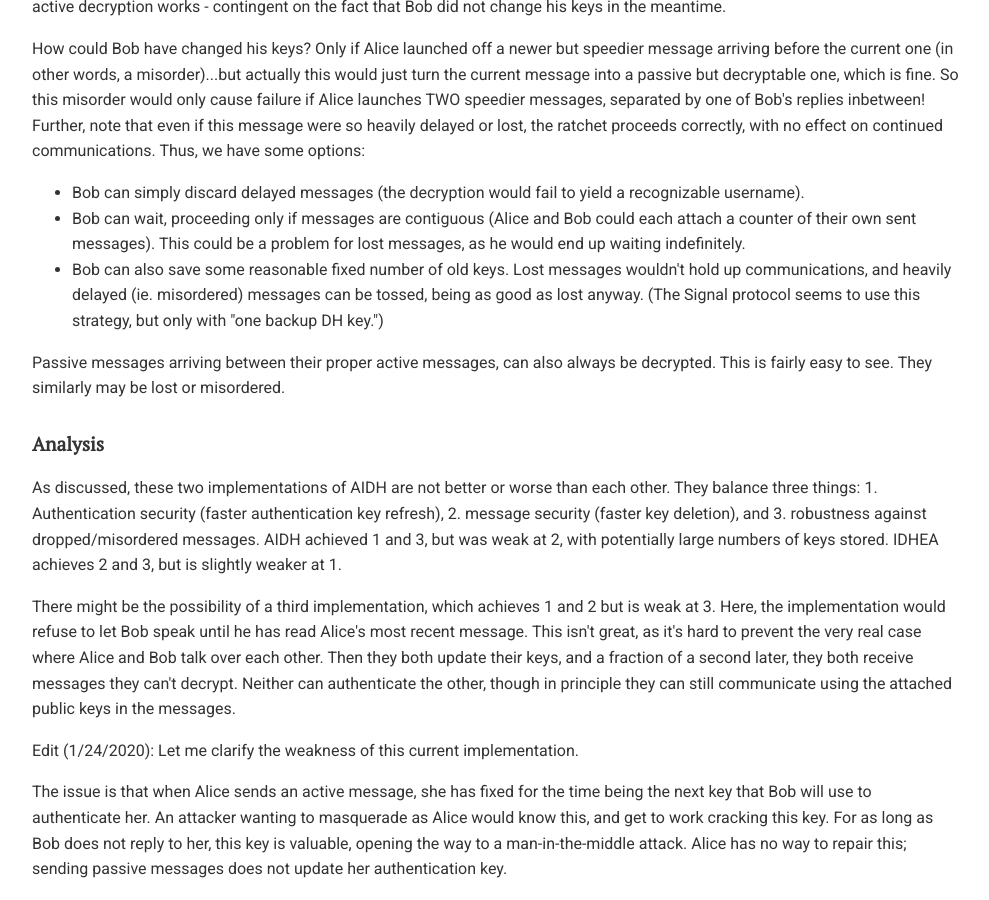
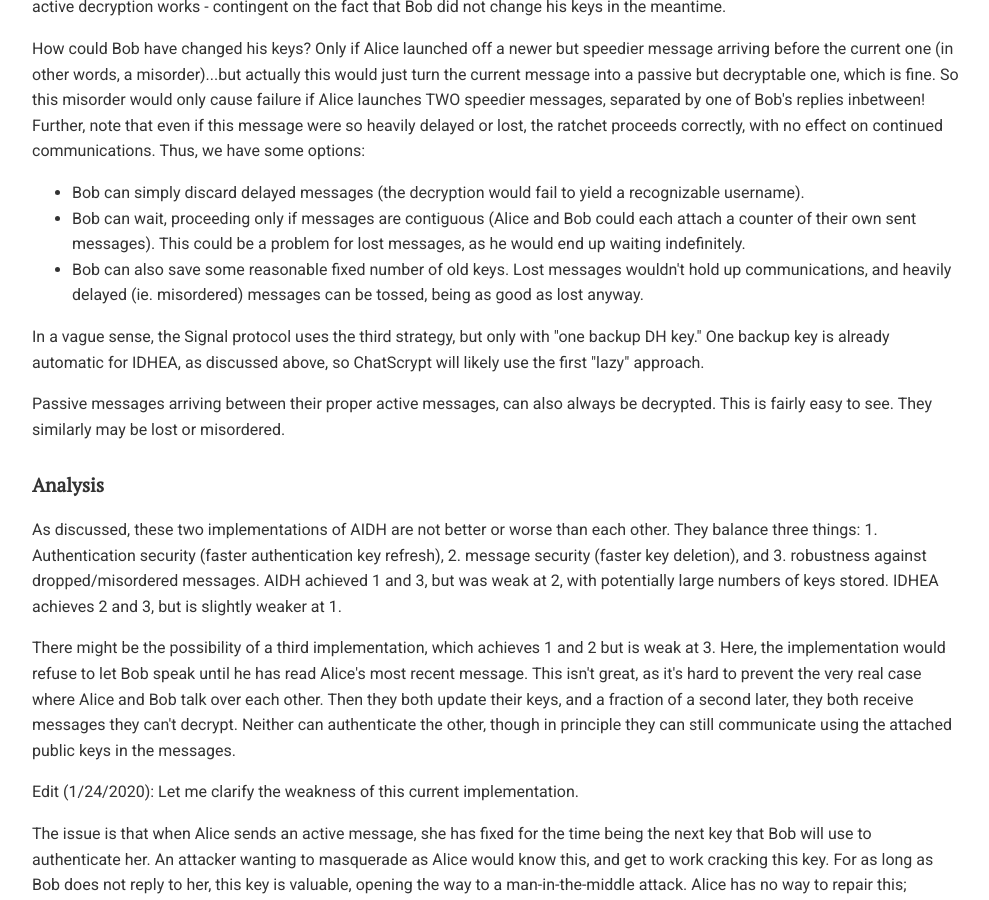
Before and after one commit to chatscrypt/chatscrypt.github.io, a Jekyll site: the page built from _posts/2020-01-24-the-chatscrypt-architecture-part-iv-the-ihdea-protocol.html, in a window 1280 px wide and 900 px high, scrolled down 1826 px. Shown: the whole window, without its empty margins (143-1132 px from the left). Built offline with Jekyll 4.4.1, drawn with Linux system fonts in a browser that asks for light colours; comment, search, counter and statistics services are not loaded.

Commit message:
Update 2020-01-24-the-chatscrypt-architecture-part-iv-the-ihdea-protocol.html

```diff
--- a/_posts/2020-01-24-the-chatscrypt-architecture-part-iv-the-ihdea-protocol.html
+++ b/_posts/2020-01-24-the-chatscrypt-architecture-part-iv-the-ihdea-protocol.html
@@ -64,8 +64,9 @@ There is some key deletion in the receiving phase; Bob needs to be sure it's saf
   <ul>
 <li>Bob can simply discard delayed messages (the decryption would fail to yield a recognizable username).
 <li>Bob can wait, proceeding only if messages are contiguous (Alice and Bob could each attach a counter of their own sent messages). This could be a problem for lost messages, as he would end up waiting indefinitely.
-<li>Bob can also save some reasonable fixed number of old keys. Lost messages wouldn't hold up communications, and heavily delayed (ie. misordered) messages can be tossed, being as good as lost anyway. (The Signal protocol seems to use this strategy, but only with "one backup DH key.")
+<li>Bob can also save some reasonable fixed number of old keys. Lost messages wouldn't hold up communications, and heavily delayed (ie. misordered) messages can be tossed, being as good as lost anyway.
 </ul>
+In a vague sense, the Signal protocol uses the third strategy, but only with "one backup DH key." One backup key is already automatic for IDHEA, as discussed above, so ChatScrypt will likely use the first "lazy" approach.
 
 <p>Passive messages arriving between their proper active messages, can also always be decrypted. This is fairly easy to see. They similarly may be lost or misordered.
 
```
